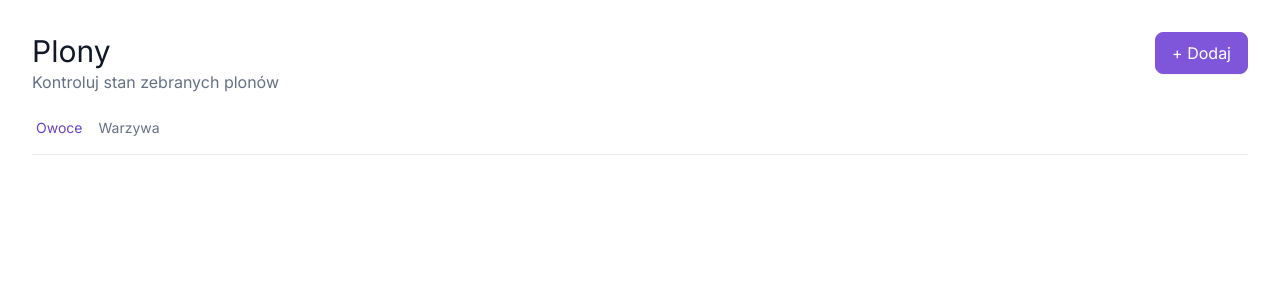
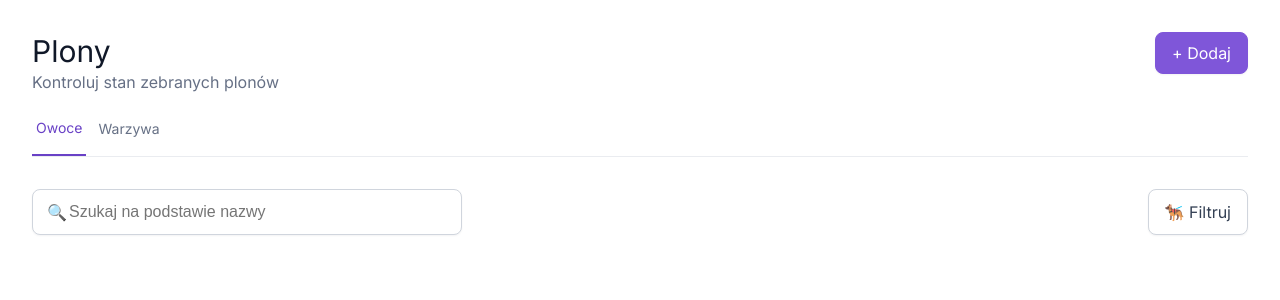
Before and after one commit to Weronika-Zaprawa/wolm, a React (Create React App) app: page / in a window 1280 px wide. Shown: the top 300 px of the page. Built offline with nearby package versions, Linux system fonts and the light colour scheme.

Commit message:
Added table-filters

```diff
--- a/src/home-page/HomePage.tsx
+++ b/src/home-page/HomePage.tsx
@@ -1,12 +1,14 @@
 import "./HomePage.scss";
 import TopBar from "./components/top-bar/TopBar";
 import Tabs from "./components/tabs/Tabs";
+import TableFilters from "./components/table-filters/TableFilters";
 
 function HomePage() {
   return (
     <div className="home-page-wrapper">
       <TopBar />
       <Tabs />
+      <TableFilters />
     </div>
   );
 }
--- /dev/null
+++ b/src/home-page/components/table-filters/TableFilters.scss
@@ -0,0 +1,43 @@
+@use "../../../base.scss";
+
+.table-filters-container {
+  display: flex;
+  justify-content: space-between;
+  margin-top: 32px;
+
+  .custom-input-container {
+    display: flex;
+    width: 400px;
+    height: 44px;
+    align-items: center;
+    padding: 0px 14px;
+
+    border-radius: 8px;
+    border: 1px solid base.$gray-300;
+    background: base.$white;
+    box-shadow: 0px 1px 2px 0px rgba(16, 24, 40, 0.05);
+
+    .custom-input {
+      color: base.$gray-500;
+      font-size: 16px;
+      width: 100%;
+
+      border: 0px;
+      outline: 0px;
+    }
+  }
+  .secondary-button {
+    color: base.$gray-700;
+    display: flex;
+    padding: 0px 16px;
+    align-items: center;
+
+    border-radius: 8px;
+    border: 1px solid base.$gray-300;
+    background: base.$white;
+    box-shadow: 0px 1px 2px 0px rgba(16, 24, 40, 0.05);
+
+    cursor: pointer;
+    user-select: none;
+  }
+}
--- /dev/null
+++ b/src/home-page/components/table-filters/TableFilters.tsx
@@ -0,0 +1,18 @@
+import "./TableFilters.scss";
+
+function TableFilters() {
+  return (
+    <div className="table-filters-container">
+      <div className="custom-input-container">
+        🔍
+        <input
+          className="custom-input"
+          placeholder="Szukaj na podstawie nazwy"
+        />
+      </div>
+      <div className="secondary-button">🐕‍🦺 Filtruj</div>
+    </div>
+  );
+}
+
+export default TableFilters;
--- a/src/home-page/components/tabs/Tabs.scss
+++ b/src/home-page/components/tabs/Tabs.scss
@@ -18,9 +18,13 @@
     font-style: normal;
     font-weight: 500;
     line-height: 20px;
+    border-color: transparent;
+    transition: border-color 0.4s;
 
     &.active {
       color: base.$primary-700;
+      border-bottom: solid 2px;
+      border-color: base.$primary-700;
     }
   }
 }
--- a/src/home-page/components/tabs/Tabs.tsx
+++ b/src/home-page/components/tabs/Tabs.tsx
@@ -1,30 +1,40 @@
 import { useState } from "react";
 import "./Tabs.scss";
-import { type } from "os";
 
 type TabName = "fruits" | "vegetables";
 
 function Tabs() {
   const [activeTabName, setActiveTabName] = useState<TabName>("fruits");
 
-  console.log(activeTabName);
+  // const handleTabClick = (tabName: TabName) => {
+  //   setActiveTabName(tabName);
+
+  //   if (activeTabName != tabName) {
+  //     console.log(tabName);
+  //   }
+  // };
+  function handleTabClick(plants: TabName) {
+    if (activeTabName != plants) {
+      setActiveTabName(plants);
+    }
+  }
 
   return (
     <div className="tabs-wrapper">
       <div
-        className={`tab-item ${activeTabName === "fruits" ? "active" : ""}`}
-        onClick={() => setActiveTabName("fruits")}
+        // className={`tab-item ${activeTabName === "fruits" ? "active" : ""}`}
+        className={"tab-item " + (activeTabName === "fruits" ? "active" : "")}
+        onClick={() => handleTabClick("fruits")}
       >
         Owoce
       </div>
       <div
         className={`tab-item ${activeTabName === "vegetables" ? "active" : ""}`}
-        onClick={() => setActiveTabName("vegetables")}
+        onClick={() => handleTabClick("vegetables")}
       >
         Warzywa
       </div>
     </div>
   );
 }
-
 export default Tabs;
```
